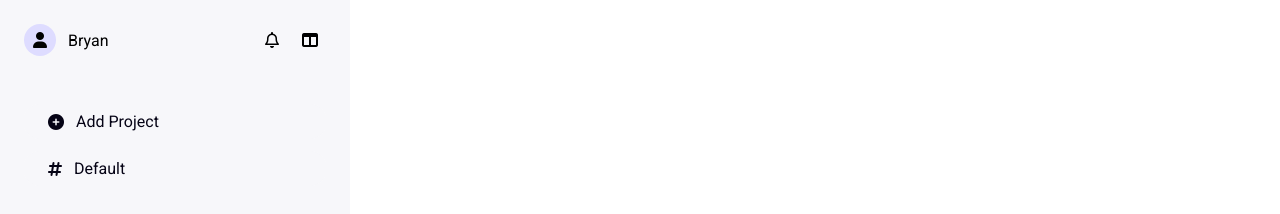
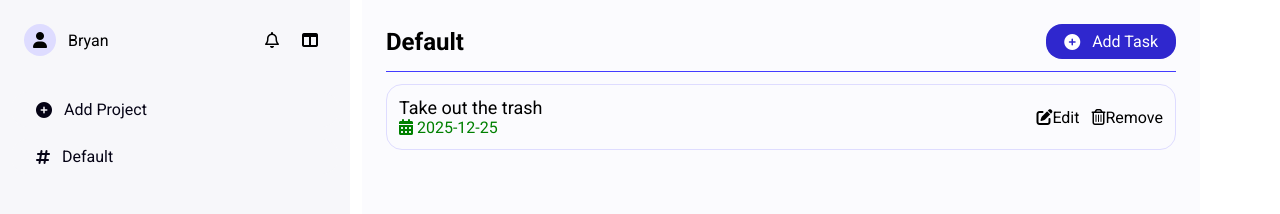
Before and after one commit to BryanF1nes/todo-list, a website built with webpack: page src/template.html in a window 1280 px wide. Built offline with nearby package versions, Linux system fonts and the light colour scheme; a web font is replaced by a local one.

Commit message:
Todo & Dashboard styling

```diff
--- a/src/styles.css
+++ b/src/styles.css
@@ -60,15 +60,16 @@ p {
 }
 
 .container {
-    height: 100vh;
-    width: 100vw;
+    height: 100%;
+    width: 100%;
+    display: flex;
+    gap: 12px;
 }
 
 .side-panel {
-    position: fixed;
     max-width: 350px;
     width: 100%;
-    height: 100%;
+    height: 100vh;
     background-color: var(--background-secondary);
 }
 
@@ -85,6 +86,7 @@ p {
     display: flex;
     align-items: center;
     gap: 12px;
+    cursor: default;
 }
 
 .profile-img {
@@ -119,10 +121,9 @@ p {
 .dashboard-container {
     width: 100%;
     display: flex;
-    align-items: center;
-    justify-content: space-between;
-    padding: 24px;
+    padding: 12px;
     flex-wrap: wrap;
+    gap: 5rem;
 }
 
 .project-container {
@@ -133,7 +134,58 @@ p {
     gap: 12px;
 }
 
-button {
+.project-modal {
+    width: 100%;
+    display: flex;
+    flex-direction: column;
+    flex-wrap: wrap;
+    gap: 12px;
+
+    form {
+        display: flex;
+        align-items: center;
+        width: 100%;
+        border: none;
+        padding: 8px 24px;
+    }
+
+    input {
+        padding: 8px 8px;
+        border-radius: 12px 0px 0px 12px;
+        border: 2px solid var(--primary);
+    }
+
+    button {
+        background-color: var(--primary);
+        color: white;
+        padding: 10px 12px;
+        border: none;
+        border-radius: 0px 12px 12px 0px;
+    }
+
+    input:focus {
+        outline: 1px solid var(--primary);
+        padding: 7px 8px;
+    }
+}
+
+.hidden {
+    display: none;
+}
+
+.low {
+    color: green;
+}
+
+.medium {
+    color: yellow;
+}
+
+.high {
+    color: red;
+}
+
+.button {
     display: flex;
     align-items: center;
     width: 100%;
@@ -146,11 +198,81 @@ button {
     cursor: pointer;
 }
 
-button:hover {
+.button:hover {
     background-color: var(--primary);
     color: white;
 }
 
+.add-task {
+    display: flex;
+    align-items: center;
+    padding: 8px 18px;
+    border-radius: 16px;
+    gap: 12px;
+    background-color: var(--primary);
+    color: white;
+    cursor: pointer;
+    border: none;
+}
+
+.add-task:hover {
+    background-color: var(--accent);
+}
+
 .main-content {
+    width: 100%;
+    padding: 24px;
     background-color: var(--background);
+    margin-right: 5rem;
 }
+
+.project-title {
+    display: flex;
+    align-items: center;
+    justify-content: space-between;
+    padding-bottom: 12px;
+    border-bottom: 1px solid var(--accent);
+
+    h1 {
+        font-size: 24px;
+        font-weight: bold;
+    }
+}
+
+.todos {
+    display: flex;
+    flex-direction: column;
+    margin-top: 12px;
+    gap: 8px;
+}
+
+.todo-item {
+    display: flex;
+    width: 100%;
+    align-items: center;
+    justify-content: space-between;
+    border: 1px solid var(--secondary);
+    padding: 12px;
+    border-radius: 16px;
+    cursor: default;
+
+    .todo-actions {
+        display: flex;
+        gap: 12px;
+    }
+
+    h1 {
+        font-size: 18px;
+    }
+
+}
+
+.edit,
+.remove {
+    cursor: pointer;
+}
+
+.edit:hover,
+.remove:hover {
+    color: var(--accent);
+}
--- a/src/template.html
+++ b/src/template.html
@@ -27,16 +27,41 @@
 
             <div class="dashboard-container">
                 <div class="project-container">
-                    <button><i class="fa-solid fa-circle-plus"></i> <span>Add Project</span></button>
+                    <button class="button"><i class="fa-solid fa-circle-plus"></i> <span>Add Project</span></button>
 
-                    <button><i class="fa-solid fa-hashtag"></i><span>Default</span></button>
+                    <div class="project-modal hidden">
+                        <form>
+                            <input type="text" placeholder="Title">
+                            <button>Create</button>
+                        </form>
+                    </div>
+
+                    <button class="button"><i class="fa-solid fa-hashtag"></i><span>Default</span></button>
                 </div>
-
             </div>
         </div>
 
 
-        <div class="main-content"></div>
+        <div class="main-content">
+            <div class="project-title">
+                <h1>Default</h1>
+                <button class="add-task"><i class="fa-solid fa-circle-plus"></i><span>Add Task</span></button>
+            </div>
+
+            <div class="todos">
+                <div class="todo-item">
+                    <div class="todo-info">
+                        <h1>Take out the trash</h1>
+                        <div class="low"><i class="fa-solid fa-calendar-days"></i> <span>2025-12-25</span>
+                        </div>
+                    </div>
+                    <div class="todo-actions">
+                        <div class="edit"><i class="fa-solid fa-pen-to-square"></i><span>Edit</span></div>
+                        <div class="remove"><i class="fa-regular fa-trash-can"></i>Remove</div>
+                    </div>
+                </div>
+            </div>
+        </div>
     </div>
 
     <script src="./index.js"></script>
```
